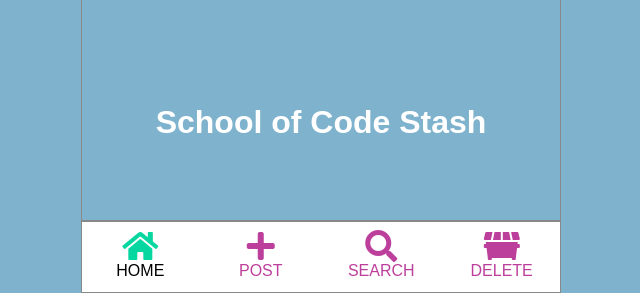
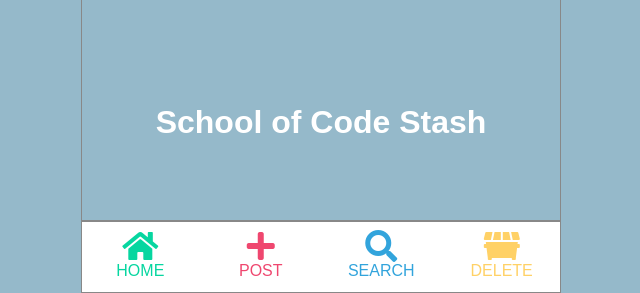
Before and after one commit to SchoolOfCode/socs-front-end-wipit, a plain HTML site: page index.html in a window 1280 px wide. Shown: the part 507-800 px from the top of the page, without its empty margins (319-959 px from the left). Drawn offline with nearby package versions, Linux system fonts and the light colour scheme.

Commit message:
nav icon colors fixed

```diff
--- a/index.html
+++ b/index.html
@@ -136,10 +136,10 @@
 	  <nav>
 		<!-- Menu icons from Font Awesome -->
 		<!-- Search for icons at: https://fontawesome.com -->
-		<a href="#screen__1" class="menu active" onclick="showScreen1()"><i id="home__icon" class="fas fa-home fa-2x"></i><br>HOME</a>
-		<a class="menu" onclick="showScreen2()"><i class="fas fa-plus fa-2x"></i><br>POST</a>
-		<a class="menu" onclick="showScreen3()"><i class="fas fa-search fa-2x"></i><br>SEARCH</a>
-		<a class="menu" onclick="showScreen4()"><i class="fas fa-dumpster fa-2x"></i><br>DELETE</a>
+		<a id="home__link" href="#screen__1" class="menu active" onclick="showScreen1()"><i id="home__icon" class="fas fa-home fa-2x"></i><br>HOME</a>
+		<a id="plus__link"class="menu" onclick="showScreen2()"><i id="plus__icon" class="fas fa-plus fa-2x"></i><br>POST</a>
+		<a id="search__link" class="menu" onclick="showScreen3()"><i id="search__icon"class="fas fa-search fa-2x"></i><br>SEARCH</a>
+		<a id="bin__link" class="menu" onclick="showScreen4()"><i  id="bin__icon"class="fas fa-dumpster fa-2x"></i><br>DELETE</a>
 	  </nav>
 	</div>
 	<!-- Load JavaScript files -->
--- a/style.css
+++ b/style.css
@@ -8,7 +8,7 @@
   --clr-ourPink: rgb(239, 71, 111);
   --clr-ourDarkblue: rgb(7, 59, 76);
   --clr-ourYellow: rgb(255, 209, 102);
-  --clr-ourBackground: rgb(127, 179, 205);
+  --clr-ourBackground: rgb(149, 185, 202);
 }
 
 
@@ -79,6 +79,7 @@
     text-align: center;
     background-color: #ffffff;
     border: 1px solid #888888;
+    font-size: 1rem;
   }
 
   /* nav menu options */
@@ -91,7 +92,6 @@
       padding: 0.5em 0;
       text-align: center;
       background-color: #ffffff;
-      color: #bd3f9c;
       transition: 0.3s;
   }
 
@@ -129,6 +129,18 @@ img{
 
 #home__icon{
   color: rgb(6, 214, 160);
+}
+
+#plus__icon{
+  color:var(--clr-ourPink)
+}
+
+#search__icon{
+  color: var(--clr-ourLightblue);
+}
+
+#bin__icon{
+  color: var(--clr-ourYellow)
 }
 
 
@@ -173,3 +185,19 @@ a{
   border:solid 4px white;
   border-radius: 10px;
 }
+
+#home__link{
+  color: var(--clr-ourGreen);
+}
+
+#plus__link{
+  color:var(--clr-ourPink)
+}
+
+#search__link{
+  color: var(--clr-ourLightblue);
+}
+
+#bin__link{
+  color:var(--clr-ourYellow);
+}
```
